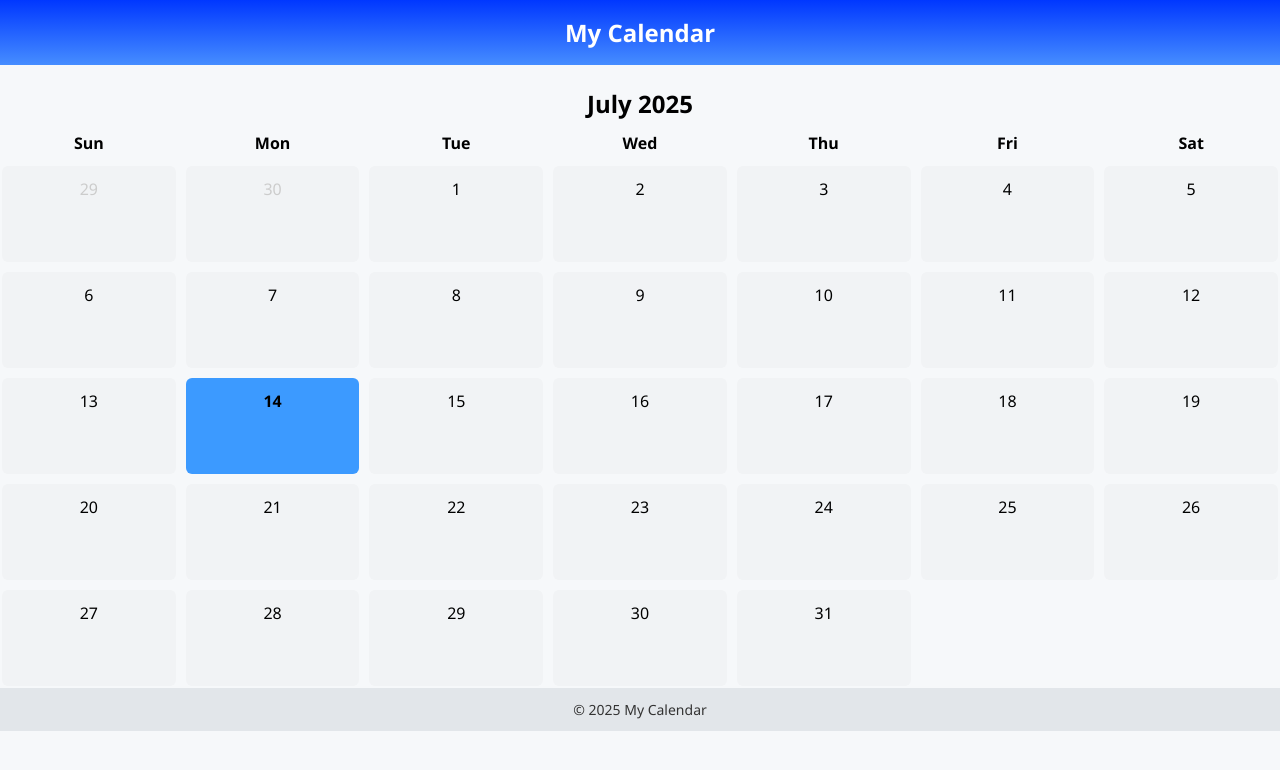
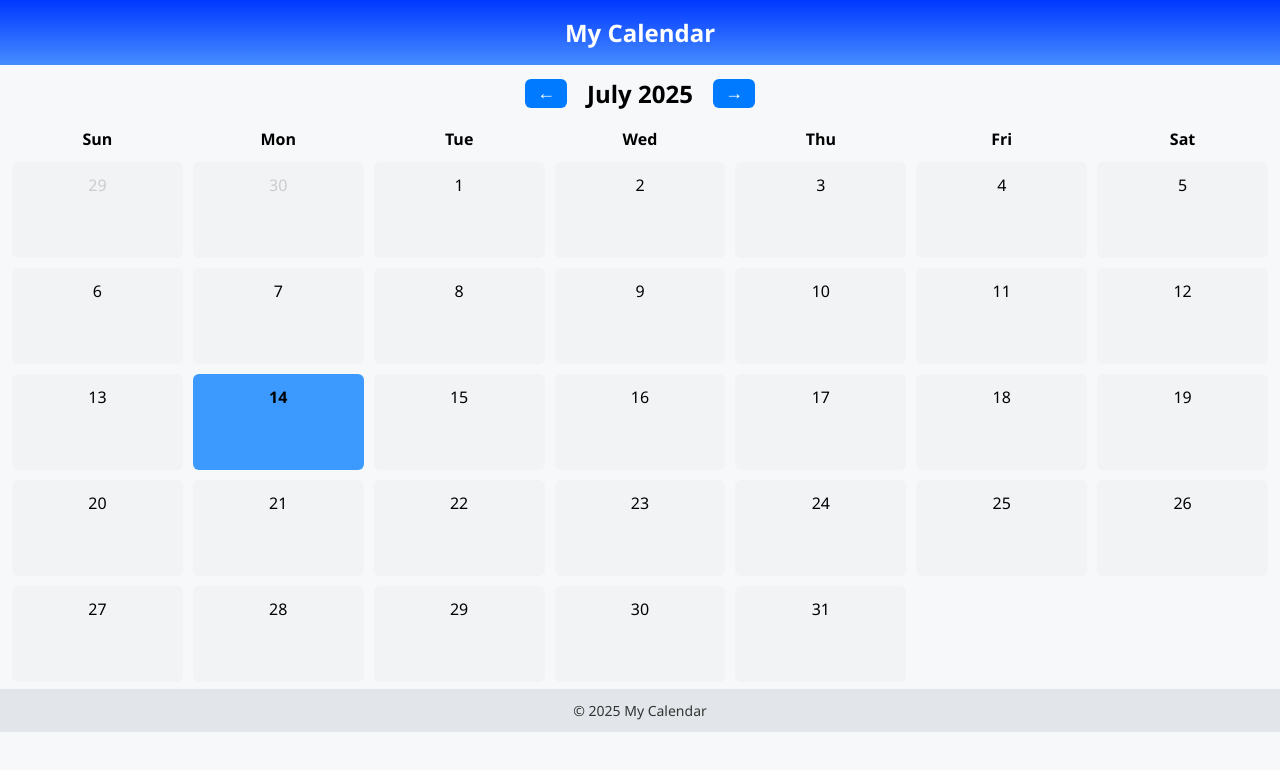
Before and after one commit to MohamadG004/Calendar, a React (Vite) app in the folder Calendar/: page / in a window 1280 px wide. Shown: the top 770 px of the page. Built offline with nearby package versions, Linux system fonts and the light colour scheme.

Commit message:
Now able to change between months

```diff
--- a/Calendar/src/App.css
+++ b/Calendar/src/App.css
@@ -22,7 +22,7 @@ footer {
 }
 
 main {
-  padding: 2px;
+  padding: 12px;
 }
 
 .calendar {
@@ -31,9 +31,31 @@ main {
   margin: 0 auto;
 }
 
+.calendar-header {
+  display: flex;
+  justify-content: center;
+  align-items: center;
+  gap: 20px;
+  margin-bottom: 16px;
+}
+
+.calendar-header button {
+  font-size: 18px;
+  padding: 4px 12px;
+  cursor: pointer;
+  background-color: #007bff;
+  color: white;
+  border: none;
+  border-radius: 6px;
+  transition: background-color 0.2s ease;
+}
+
+.calendar-header button:hover {
+  background-color: #0056b3;
+}
+
 .calendar h2 {
-  text-align: center;
-  margin-bottom: 10px;
+  margin: 0;
 }
 
 .weekdays {
@@ -146,4 +168,5 @@ main {
   text-overflow: ellipsis;
   background-color: #7381ff;
   border-radius: 5px;
+  padding: 2px 4px;
 }
--- a/Calendar/src/components/Calendar.jsx
+++ b/Calendar/src/components/Calendar.jsx
@@ -2,18 +2,18 @@ import React, { useState } from "react";
 import dayjs from "dayjs";
 
 const Calendar = () => {
-  const today = dayjs();
-  const startOfMonth = today.startOf("month");
-  const daysInMonth = today.daysInMonth();
-  const startDay = startOfMonth.day();
-
-  const previousMonth = today.subtract(1, "month");
-  const daysInPrevMonth = previousMonth.daysInMonth();
-
+  const [currentDate, setCurrentDate] = useState(dayjs());
   const [selectedDate, setSelectedDate] = useState(null);
   const [newEvent, setNewEvent] = useState("");
   const [eventsMap, setEventsMap] = useState({});
   const [editing, setEditing] = useState({ id: null, text: "" });
+
+  const startOfMonth = currentDate.startOf("month");
+  const daysInMonth = currentDate.daysInMonth();
+  const startDay = startOfMonth.day();
+
+  const previousMonth = currentDate.subtract(1, "month");
+  const daysInPrevMonth = previousMonth.daysInMonth();
 
   const days = [];
 
@@ -29,7 +29,7 @@ const Calendar = () => {
     days.push({
       day: i,
       isCurrentMonth: true,
-      dateObj: today.date(i),
+      dateObj: currentDate.date(i),
     });
   }
 
@@ -75,7 +75,15 @@ const Calendar = () => {
 
   return (
     <div className="calendar">
-      <h2>{today.format("MMMM YYYY")}</h2>
+      <div className="calendar-header">
+        <button onClick={() => setCurrentDate(currentDate.subtract(1, "month"))}>
+          ←
+        </button>
+        <h2>{currentDate.format("MMMM YYYY")}</h2>
+        <button onClick={() => setCurrentDate(currentDate.add(1, "month"))}>
+          →
+        </button>
+      </div>
 
       <div className="weekdays">
         {["Sun", "Mon", "Tue", "Wed", "Thu", "Fri", "Sat"].map((d) => (
@@ -89,7 +97,7 @@ const Calendar = () => {
         {days.map((dayObj, idx) => {
           const { day, isCurrentMonth, dateObj } = dayObj;
           const dateKey = dateObj.format("YYYY-MM-DD");
-          const isToday = dateObj.isSame(today, "day");
+          const isToday = dateObj.isSame(dayjs(), "day");
           const events = eventsMap[dateKey] || [];
 
           return (
```
